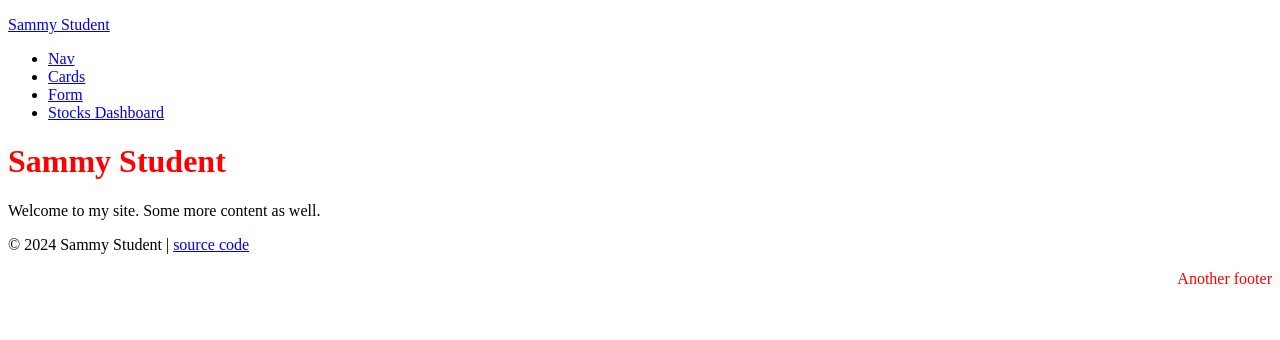
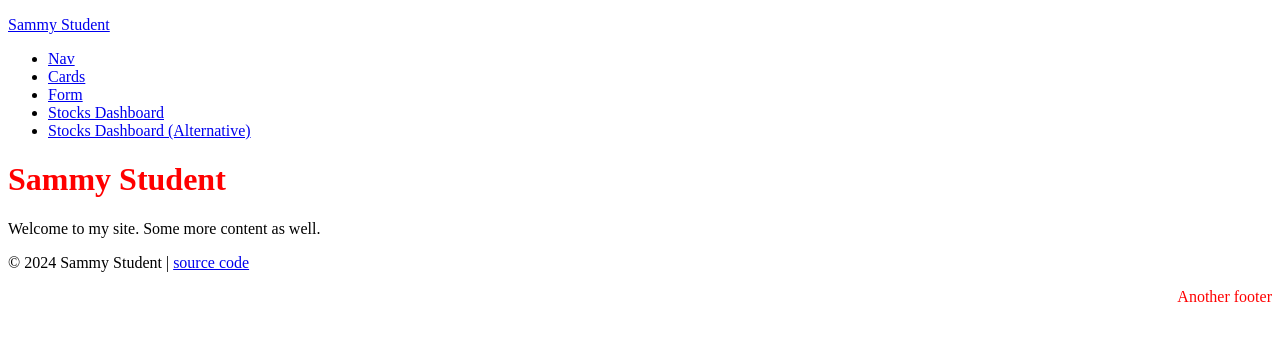
Before and after one commit to s2t2/student-site-inclass-2024-online, a plain HTML site: page index.html in a window 1280 px wide. Drawn offline with Linux system fonts and the light colour scheme.

Commit message:
Link to both dashboard versions

```diff
--- a/index.html
+++ b/index.html
@@ -24,7 +24,8 @@
           <li><a href="nav.html">Nav</a></li>
           <li><a href="cards.html">Cards</a></li>
           <li><a href="form.html">Form</a></li>
-          <li><a href="dashboard_session.html">Stocks Dashboard</a></li>
+          <li><a href="dashboard.html">Stocks Dashboard</a></li>
+          <li><a href="dashboard_session.html">Stocks Dashboard (Alternative)</a></li>
         </ul>
       </nav>
     </header>
```
